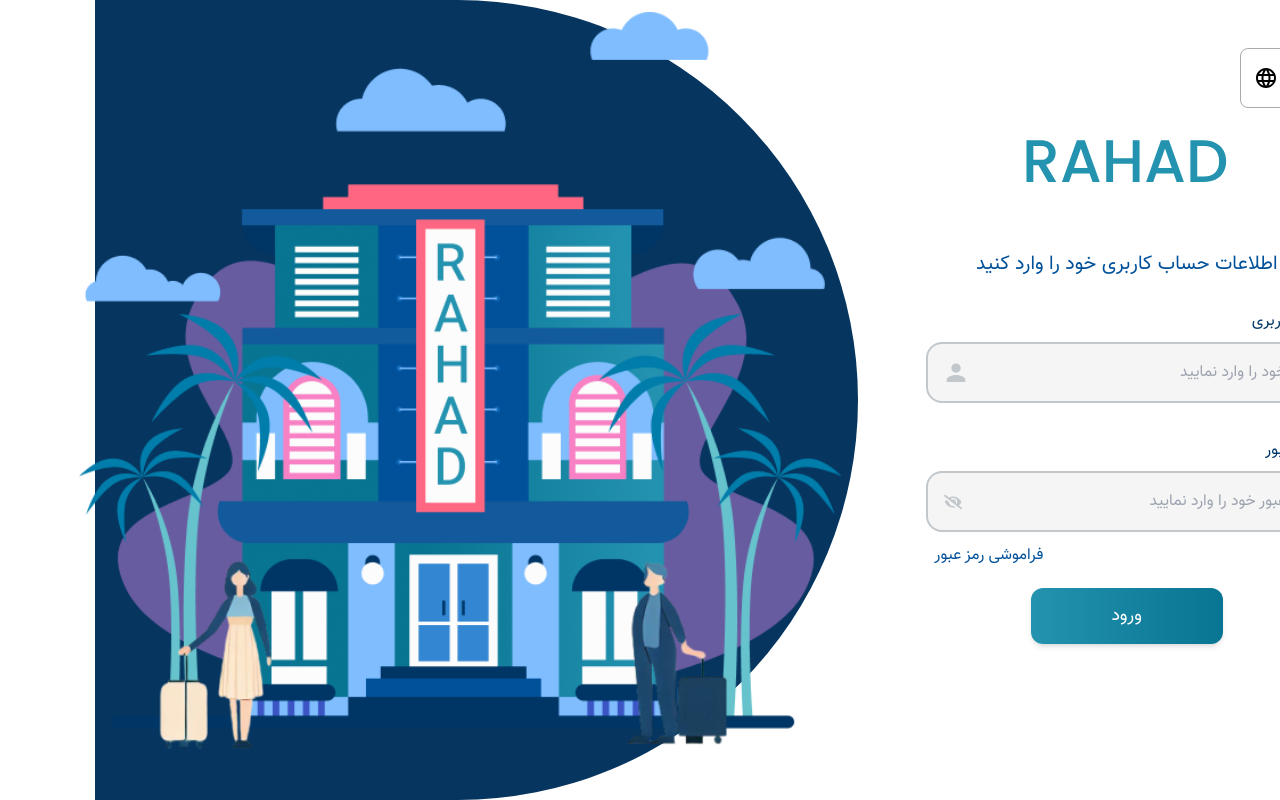
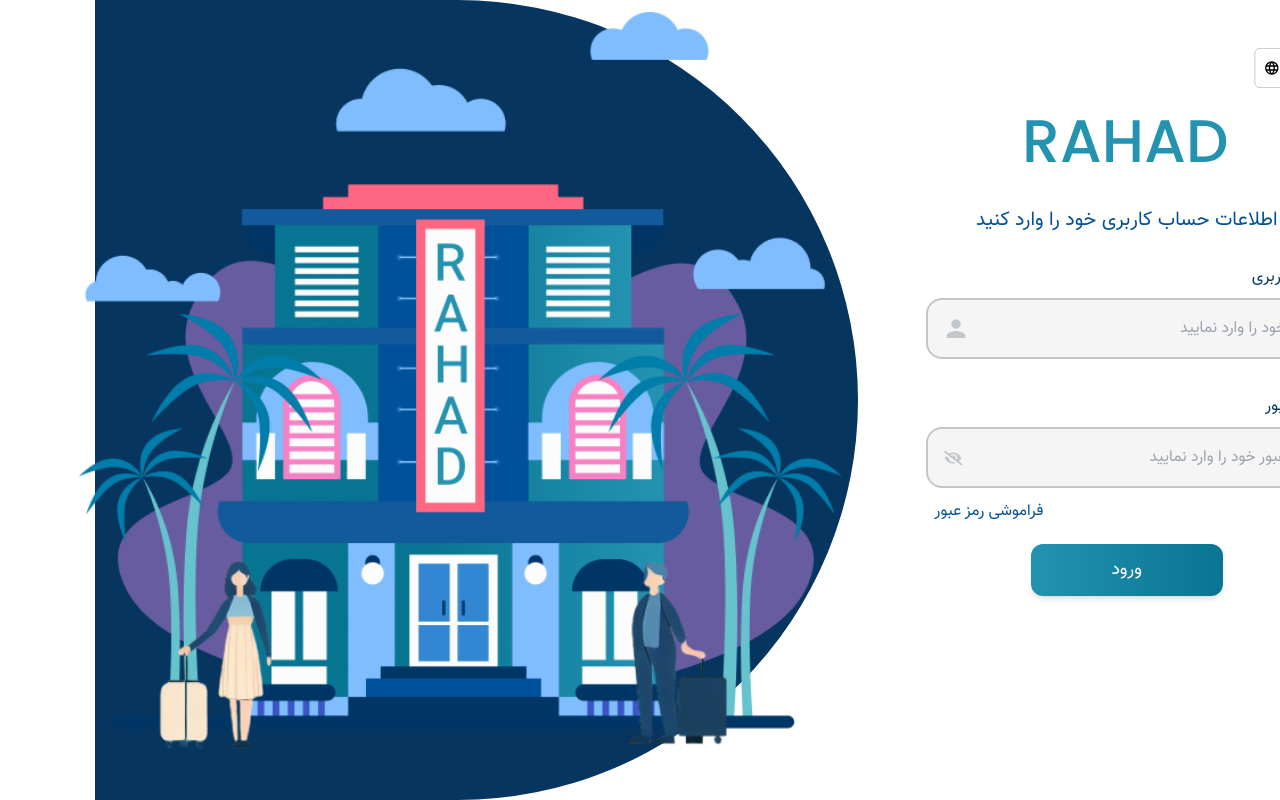
Before and after one commit to hoseinmdev/RahadLoginPage, a React (Vite) app: page / in a window 1280 px wide. Built offline with nearby package versions, Linux system fonts and the light colour scheme.

Commit message:
site updated

```diff
--- a/src/App.jsx
+++ b/src/App.jsx
@@ -48,7 +48,7 @@
         <div className="w-full text-right">
           <svg
             width="87"
-            height="60"
+            height="40"
             viewBox="0 0 87 60"
             fill="none"
             xmlns="http://www.w3.org/2000/svg"
@@ -91,7 +91,7 @@
             </defs>
           </svg>
         </div>
-        <div className="pb-9">
+        <div className="pb-3">
           <svg
             className="w-full flex justify-center items-center"
             width="201"
@@ -111,9 +111,9 @@
         </p>
         <form
           onSubmit={formik.handleSubmit}
-          className="w-full h-full flex flex-col justify-around lg:justify-start lg:gap-5 items-center"
+          className="w-full lg:h-[45%] h-full flex flex-col justify-around lg:justify-start lg:gap-5 items-center"
         >
-          <div className="w-full flex flex-col justify-center items-center gap-6  lg:gap-5 xl:gap-9">
+          <div className="w-full h-full flex flex-col justify-start items-center gap-6  lg:gap-5 xl:gap-9">
             <FormInput
               label="نام کاربری"
               placeholder="نام خود را وارد نمایید"
@@ -144,7 +144,7 @@
           </div>
           <button
             disabled={!formik.isValid}
-            className="mb-6 w-full h-14 lg:w-48 lg:cursor-pointer rounded-xl cursor-default bg-gradient-to-r from-[#2393B0] to-[#087592] px-4 py-3 text-lg text-white shadow-md"
+            className="mb-8 w-full h-14 lg:w-48 lg:cursor-pointer rounded-xl cursor-default bg-gradient-to-r from-[#2393B0] to-[#087592] px-4 py-3 text-lg text-white shadow-md"
             type="submit"
           >
             {!isLoading ? (
```
